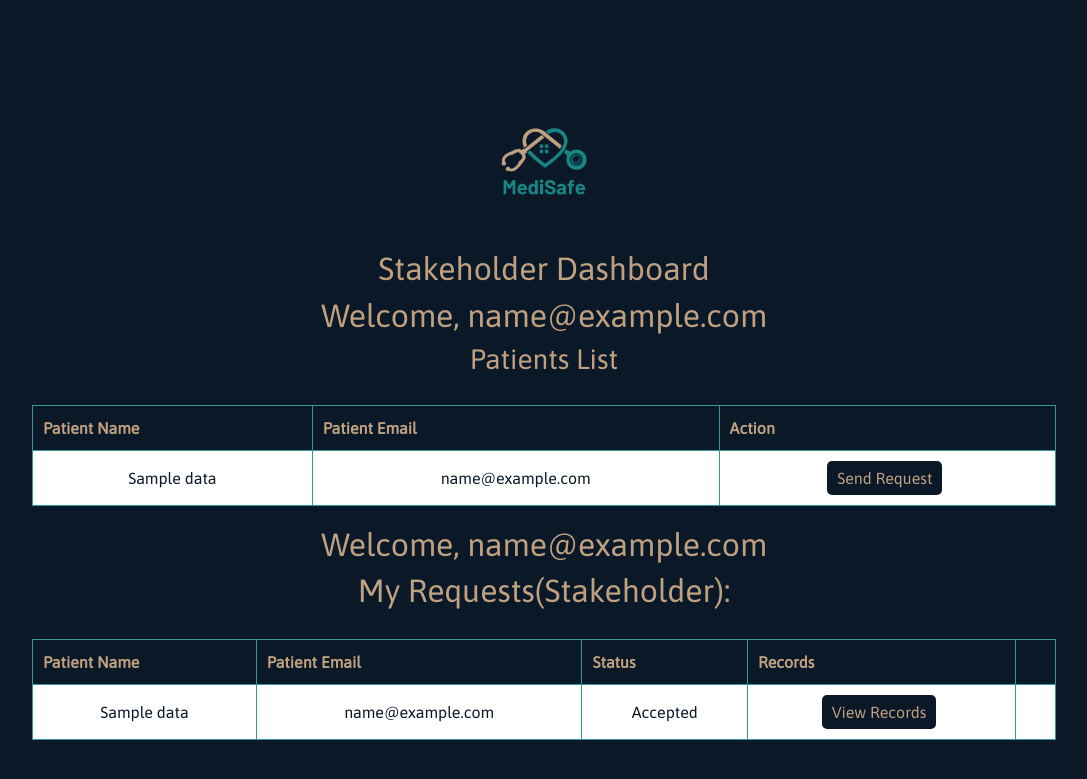
After one commit to Jelelz/MediSafe, a Flask app: page /stakeholder_dashboard in a window 1280 px wide. The commit adds this page. Shown: the top 779 px of the page, without its empty margins (96-1183 px from the left). Run offline with Flask 3, Linux system fonts and the light colour scheme; the visitor is signed in with stand-in values (Sample User, id 1); a database or web service that is not in the repository returns one stand-in record (values such as "Sample title"); some libraries are stand-ins or nearby versions.

Commit message:
Added Stakeholder Functionalities

```diff
--- a/application.py
+++ b/application.py
@@ -22,9 +22,9 @@ client = MongoClient(
 db = client["ehr"]
 collection1 = db['patient_record']
 collection2 = db['physician_record']
-collection3 = db['physician_access']
-collection4 = db['access_requests']
+collection_stakeholder = db['stakeholder_record']
 collection_physician_requests = db['physician_requests']
+collection_stakeholder_requests = db['stakeholder_requests']
 
 
 # PATIENT MODULE
@@ -33,8 +33,6 @@ class Blockchain:
     def __init__(self, collection1):
         self.chain = []
         self.collection1 = collection1
-        self.collection3 = collection3
-        self.collection4 = collection4
         self.current_id = 1  # Used to uniquely identify patients
 
     def create_genesis_block(self, data):
@@ -215,6 +213,91 @@ def get_block1_data(block_hash, collection2):
         return None
 
 
+# STAKEHOLDER MODULE
+# Blockchain class for managing stakeholders' blocks
+class Blockchain2:
+    def __init__(self, collection_stakeholder):
+        self.chain = []
+        self.collection_stakeholder = collection_stakeholder
+        self.current_id = 1  # Will be used to uniquely identify stakeholders
+
+    def create_genesis_block2(self, data):
+        genesis_block = Block2('0', data)
+        self.chain.append(genesis_block)
+        store_block(genesis_block, self.collection_stakeholder)
+
+    def add_block2(self, data):
+        if not self.chain:
+            # Create a genesis block if the chain is empty
+            self.create_genesis_block2(data)
+        else:
+            previous_block = self.chain[-1]
+            new_block = Block2(self.current_id, previous_block.hash, data)
+            self.current_id += 1  # Incrementing the ID for the next block
+            self.chain.append(new_block)
+            store_block(new_block, self.collection_stakeholder)
+
+    def is_valid2(self):
+        for i in range(1, len(self.chain)):
+            current_block = self.chain[i]
+            previous_block = self.chain[i - 1]
+
+            if current_block.hash != current_block.calculate_hash():
+                return False
+
+            if current_block.previous_hash != previous_block.hash:
+                return False
+
+        return True
+
+    def get_stakeholder_data_by_email(self, stakeholder_email):
+        block_data = collection_stakeholder.find_one(
+            {'data.stakeholder_email': {'$regex': f'^{stakeholder_email}$', '$options': 'i'}})
+        if block_data is not None:
+            return block_data['data']
+        return None
+
+
+# This class will represent each block in the stakeholder chain
+class Block2:
+    def __init__(self, previous_hash, data):
+        self.previous_hash = previous_hash
+        self.data = data
+        self.timestamp = datetime.now(timezone.utc)
+        self.hash = self.calculate_hash()
+
+    def calculate_hash(self):
+        if self.data is not None:
+            # Convert sets to lists before hashing
+            data_for_hashing = convert_sets_to_lists(self.data)
+
+            # Serializing the data to JSON, and handling non-serializable types
+            block_data_str = json.dumps(data_for_hashing, default=str, sort_keys=True)
+            block_data_bytes = block_data_str.encode('utf-8')
+            block_hash = hashlib.sha256(block_data_bytes).hexdigest()
+            return block_hash
+        else:
+            return None
+
+
+# This function stores block data in the MongoDB
+def store_block2(block, collection_stakeholder):
+    collection_stakeholder.insert_one({
+        'hash': block.hash,
+        'data': block.data
+    })
+
+
+# This function will retrieve block data from MongoDB
+def get_block2_data(block_hash, collection_stakeholder):
+    block_data = collection_stakeholder.find_one({'hash': block_hash})
+    if block_data is not None:
+        return block_data['data']
+    else:
+        return None
+
+
+# This is used to update patient records by the patient themselves in the account
 def update_patient_data(patient_email, updated_data):
     # Update patient data in the MongoDB collection
     collection1.update_one(
@@ -243,6 +326,7 @@ def home():
 # Create an instance of Blockchain
 blockchain = Blockchain(collection1)
 blockchain1 = Blockchain1(collection2)
+blockchain2 = Blockchain2(collection_stakeholder)
 
 
 # PATIENT AUTHENTICATION
@@ -406,6 +490,81 @@ def physician_auth():
     return jsonify({'message': 'NO POST/GET'})
 
 
+@app.route('/stakeholder_auth', methods=['GET', 'POST'])
+def stakeholder_auth():
+    if request.method == 'GET':
+        return render_template('stakeholder_auth.html')
+
+    elif request.method == 'POST':
+        action = request.form.get('action')
+
+        if action == 'login':
+            # Extract login data from request
+            stakeholder_email = request.form.get('stakeholder_email')
+            password = request.form.get('password')
+
+            # Retrieve corresponding hashed password and email from the database
+            stakeholder_records = blockchain2.get_stakeholder_data_by_email(stakeholder_email)
+            print("Retrieved stakeholder records", stakeholder_records)
+
+            if stakeholder_records is not None:
+                stored_password_hash = stakeholder_records['password']
+                # Verify the password
+                if check_password_hash(stored_password_hash, password):
+                    session['user_email'] = stakeholder_email
+                    session['stakeholder_email'] = stakeholder_records['stakeholder_email']
+                    return redirect(url_for('stakeholder_dashboard'))
+                else:
+                    return jsonify({'message': 'Invalid credentials'})
+            else:
+                return jsonify({'message': 'Invalid email address'})
+
+        # Handle registration action
+        elif action == 'register':
+            # Extract registration data from request
+            name = request.form.get('name')
+            stakeholder_email = request.form.get('stakeholder_email')
+            password = request.form.get('password')
+            organization = request.form.get('organization')
+
+            # Hash the password for storage
+            hashed_password = generate_password_hash(password)
+
+            # Stakeholder registration data
+            stakeholder_data = {
+                'name': name,
+                'stakeholder_email': stakeholder_email.lower(),
+                'password': hashed_password,
+                'organization': organization
+            }
+
+            # Debug print
+            print("Stakeholder Data:", stakeholder_data)
+
+            # Check if there is a previous block for the stakeholder
+            previous_block = collection_stakeholder.find_one({'stakeholder_email': stakeholder_email})
+
+            # If there is no previous block, set the previous_hash to the genesis block hash
+            if previous_block is None:
+                previous_hash = '0'
+            else:
+                previous_hash = previous_block['hash']
+
+            # Create a new block with stakeholder data
+            stakeholder_block = Block2(previous_hash, stakeholder_data)
+
+            # Store the block in the stakeholder_blocks collection
+            blockchain2.add_block2(stakeholder_data)
+
+            # Return success message
+            return jsonify({'message': 'Registration successful'})
+
+        else:
+            raise ValueError('Invalid action: {}'.format(action))
+
+    return jsonify({'message': 'NO POST/GET'})
+
+
 # Route to display patient dashboard
 @app.route('/patient_dashboard', methods=['GET', 'POST'])
 def patient_dashboard():
@@ -418,12 +577,13 @@ def patient_dashboard():
 
         # Fetch physician and stakeholder requests for the patient from MongoDB
         physician_requests = collection_physician_requests.find({'patient_email': patient_email})
+        stakeholder_requests = collection_stakeholder_requests.find({'patient_email': patient_email})
 
         # Create lists to store fetched data for rendering in the template
         physician_requests_data = []
-        print("Physician Requests Data:", physician_requests_data)
+        stakeholder_requests_data = []
 
-        # Process physician requests
+        # Physician requests
         for request_data in physician_requests:
             physician_data = blockchain1.get_physician_data_by_email(request_data['physician_email'])
             physician_requests_data.append({
@@ -432,9 +592,16 @@ def patient_dashboard():
                 'status': request_data['status']
             })
 
-        # Process stakeholder requests
+        # Stakeholder requests
+        for request_data in stakeholder_requests:
+            stakeholder_data = blockchain2.get_stakeholder_data_by_email(request_data['stakeholder_email'])
+            stakeholder_requests_data.append({
+                'stakeholder_name': stakeholder_data['name'],
+                'stakeholder_email': request_data['stakeholder_email'],
+                'status': request_data['status']
+            })
 
-        return render_template('patient_dash.html', physician_requests=physician_requests_data)
+        return render_template('patient_dash.html', physician_requests=physician_requests_data, stakeholder_requests=stakeholder_requests_data)
     else:
         return redirect(url_for('patient_auth'))
 
@@ -528,27 +695,81 @@ def send_request():
         return jsonify({'message': 'Request sent successfully'})
 
 
-# Route to display patient requests
-@app.route('/patient_requests', methods=['GET'])
-def patient_requests():
+# Route to handle stakeholder requests
+@app.route('/send_request_stakeholder', methods=['POST'])
+def send_request_stakeholder():
+    if request.method == 'POST':
+        patient_email = request.form.get('patient_email')
+
+        stakeholder_email = session.get('user_email')
+
+        existing_request = collection_stakeholder_requests.find_one({
+            'stakeholder_email': stakeholder_email,
+            'patient_email': patient_email
+        })
+
+        if existing_request:
+            return jsonify({'message': 'Request already sent'})
+
+        # If not, create a new request
+        new_request = {
+            'stakeholder_email': stakeholder_email,
+            'patient_email': patient_email,
+            'status': 'Pending'
+        }
+
+        # Insert the request into the collection
+        collection_stakeholder_requests.insert_one(new_request)
+
+        return jsonify({'message': 'Request sent successfully'})
+
+
+# Route to display physician requests for patient dashboard
+@app.route('/physician_patient_requests', methods=['GET'])
+def physician_patient_requests():
     if 'user_email' in session:
         patient_email = session.get('user_email')
 
         # Fetch patient requests from MongoDB
-        patient_requests = collection_physician_requests.find({'patient_email': patient_email})
+        physician_requests = collection_physician_requests.find({'patient_email': patient_email})
 
         # Create a list to store fetched data for rendering in the template
-        requests_data = []
+        physician_requests_data = []
 
-        # Process patient requests
-        for request_data in patient_requests:
-            requests_data.append({
+        # Process physician requests
+        for request_data in physician_requests:
+            physician_requests_data.append({
                 'physician_name': request_data['physician_name'],
                 'physician_email': request_data['physician_email'],
                 'status': request_data['status']
             })
 
-        return render_template('patient_dashboard.html', requests_data=requests_data)
+        return render_template('patient_dashboard.html', physician_requests_data=physician_requests_data)
+    else:
+        return redirect(url_for('patient_auth'))
+
+
+# Route to display stakeholder requests for patient dashboard
+@app.route('/stakeholder_patient_requests', methods=['GET'])
+def stakeholder_patient_requests():
+    if 'user_email' in session:
+        patient_email = session.get('user_email')
+
+        # Fetch stakeholder requests from MongoDB
+        stakeholder_requests = collection_stakeholder_requests.find({'patient_email': patient_email})
+
+        # Create a list to store fetched data for rendering in the template
+        stakeholder_requests_data = []
+
+        # Process stakeholder requests
+        for request_data in stakeholder_requests:
+            stakeholder_requests_data.append({
+                'stakeholder_name': request_data['stakeholder_name'],
+                'stakeholder_email': request_data['stakeholder_email'],
+                'status': request_data['status']
+            })
+
+        return render_template('patient_dashboard.html', stakeholder_requests_data=stakeholder_requests_data)
     else:
         return redirect(url_for('patient_auth'))
 
@@ -564,6 +785,23 @@ def respond_request():
         # Update the status in the physician_requests collection
         collection_physician_requests.update_one(
             {'physician_email': physician_email, 'patient_email': session['user_email']},
+            {'$set': {'status': status}}
+        )
+
+        return redirect(url_for('patient_dashboard'))
+
+
+# Route to handle patient responses to stakeholder requests
+@app.route('/respond_request_stakeholder', methods=['POST'])
+def respond_request_stakeholder():
+    if request.method == 'POST':
+        # Get data from the form
+        stakeholder_email = request.form.get('stakeholder_email')
+        status = request.form.get('status')
+
+        # Update the status in the stakeholder_requests collection
+        collection_stakeholder_requests.update_one(
+            {'stakeholder_email': stakeholder_email, 'patient_email': session['user_email']},
             {'$set': {'status': status}}
         )
 
@@ -597,6 +835,49 @@ def edit_patient_records():
         return render_template('edit_patient_records.html', patient_data=patient_data)
 
 
+@app.route('/stakeholder_dashboard', methods=['GET', 'POST'])
+def stakeholder_dashboard():
+    if 'user_email' in session:
+        stakeholder_email = session['user_email']
+
+        # Retrieve a list of all patients from the patient_records collection
+        patients = collection1.find({}, {'data.name': 1, 'data.patient_email': 1})
+
+        # Extract patient data for rendering in the template
+        patients_data = [{'name': patient['data']['name'], 'patient_email': patient['data']['patient_email']} for
+                         patient in patients]
+
+        # Fetch Stakeholder requests from MongoDB
+        stakeholder_requests = collection_stakeholder_requests.find({'stakeholder_email': stakeholder_email})
+
+        # Create lists to store fetched data for rendering in the template
+        stakeholder_requests_data = []
+
+        # Process stakeholder requests
+        for request in stakeholder_requests:
+            patient_data = blockchain.get_patient_data_by_email(request['patient_email'])
+            stakeholder_requests_data.append({
+                'patient_name': patient_data['name'],
+                'patient_email': patient_data['patient_email'],
+                'status': request['status']
+            })
+
+        return render_template('stakeholder_dash.html', patients_data=patients_data,
+                               stakeholder_requests_data=stakeholder_requests_data)
+    else:
+        return redirect(url_for('stakeholder_auth'))
+
+
+# Route to display patient records for stakeholders
+@app.route('/view_patient_records_stakeholder', methods=['POST'])
+def view_patient_records_stakeholder():
+    if request.method == 'POST':
+        patient_email = request.form.get('patient_email')
+        patient_data = blockchain.get_patient_data_by_email(patient_email)
+
+        return render_template('view_patient_records_stakeholder.html', patient_data=patient_data)
+
+
 
 if __name__ == "__main__":
     app.run(debug=True)
--- a/templates/home.html
+++ b/templates/home.html
@@ -95,7 +95,7 @@
       <div >
         <img src="https://example.com/logo.png" alt="module2">
         <h2 class="module">Stakeholder Module</h2>
-        <button class="button">Stakeholder</button>
+          <a href="/stakeholder_auth"> <button class="button">Stakeholder</button> </a>
       </div>
 
   </div>
--- /dev/null
+++ b/templates/stakeholder_dash.html
@@ -0,0 +1,162 @@
+<!DOCTYPE html>
+<html lang="en">
+
+<head>
+    <meta charset="UTF-8">
+    <meta http-equiv="X-UA-Compatible" content="IE=edge">
+    <meta name="viewport" content="width=device-width, initial-scale=1.0">
+    <title>Stakeholder Dashboard</title>
+    <link rel="stylesheet" href="https://stackpath.bootstrapcdn.com/bootstrap/4.5.2/css/bootstrap.min.css">
+    <link rel="stylesheet" href="https://fonts.googleapis.com/css?family=Asap">
+
+    <style>
+        body {
+            font-family: "Asap", serif;
+            background-color: #0A1828;
+            color: #BFA181;
+            margin: 0;
+            padding: 0;
+            display: flex;
+            flex-direction: column;
+            align-items: center;
+            justify-content: center;
+            height: 100vh;
+        }
+        header {
+            text-align: center;
+            margin-top: 50px;
+        }
+
+        .logo {
+            width: 160px;
+            height: 160px;
+        }
+
+        h2 {
+            text-align: center;
+        }
+
+        h3 {
+            text-align: center;
+        }
+
+        table {
+            width: 80%;
+            margin: 20px auto;
+            border: 1px solid #339999;
+            border-collapse: collapse;
+        }
+
+        th,
+        td {
+            padding: 10px;
+            border: 1px solid #339999;
+        }
+
+        th {
+            background-color: #0A1828;
+            color: #BFA181;
+        }
+
+        td {
+            background-color: #fff;
+            color: #0A1828;
+            text-align: center;
+        }
+
+        form {
+            display: inline-block;
+            margin-right: 5px;
+        }
+
+        button {
+            background-color: #0A1828;
+            color: #BFA181;
+            padding: 5px 10px;
+            border: none;
+            border-radius: 5px;
+            cursor: pointer;
+        }
+
+        button:hover {
+            background-color: #178582;
+        }
+    </style>
+
+</head>
+
+<body>
+    <header>
+        <img class="logo" src="static/images/logo.png" alt="Logo">
+    </header>
+    <h2>Stakeholder Dashboard</h2>
+    <h2>Welcome, {{ session['user_email'] }}</h2>
+    <h3>Patients List</h3>
+    <table border="1">
+        <thead>
+            <tr>
+                <th>Patient Name</th>
+                <th>Patient Email</th>
+                <th>Action</th>
+            </tr>
+        </thead>
+        <tbody>
+            {% for patient in patients_data %}
+                <tr>
+                    <td>{{ patient.name }}</td>
+                    <td>{{ patient.patient_email }}</td>
+                    <td>
+                        <!-- Add your action buttons here (e.g., Send Request) -->
+                        <!-- You can use a form to handle the action -->
+                        <form action="{{ url_for('send_request_stakeholder') }}" method="post">
+                            <input type="hidden" name="stakeholder_email" value="{{ session.user_email }}">
+                            <input type="hidden" name="patient_email" value="{{ patient.patient_email }}">
+                            <button type="submit">Send Request</button>
+                        </form>
+                    </td>
+                </tr>
+            {% endfor %}
+        </tbody>
+    </table>
+
+    <h2>Welcome, {{ session['user_email'] }}</h2>
+
+    <h2>My Requests(Stakeholder):</h2>
+    <table border="1">
+        <thead>
+            <tr>
+                <th>Patient Name</th>
+                <th>Patient Email</th>
+                <th>Status</th>
+                <th>Records</th>
+            </tr>
+        </thead>
+        <tbody>
+            {% for request in stakeholder_requests_data %}
+                <tr>
+                    <td>{{ request.patient_name }}</td>
+                    <td>{{ request.patient_email }}</td>
+                    <td>{{ request.status }}</td>
+                    <td>
+                        {% if request.status == 'Accepted' %}
+                            <form action="/view_patient_records_stakeholder" method="post">
+                                <input type="hidden" name="patient_email" value="{{ request.patient_email }}">
+                                <button type="submit">View Records</button>
+                            </form>
+                        {% elif request.status == 'Pending' %}
+                            Pending
+                        {% elif request.status == 'Revoked' %}
+                            Revoked
+                        {% endif %}
+                    </td>
+                    <td>
+                    </td>
+                </tr>
+            {% endfor %}
+        </tbody>
+    </table>
+
+
+</body>
+
+</html>
```
Also changed, not shown: templates/patient_dash.html (+42 -2 lines), templates/stakeholder_auth.html (added, +144 -0 lines), templates/view_patient_records_stakeholder.html (added, +22 -0 lines), 2 other files.
